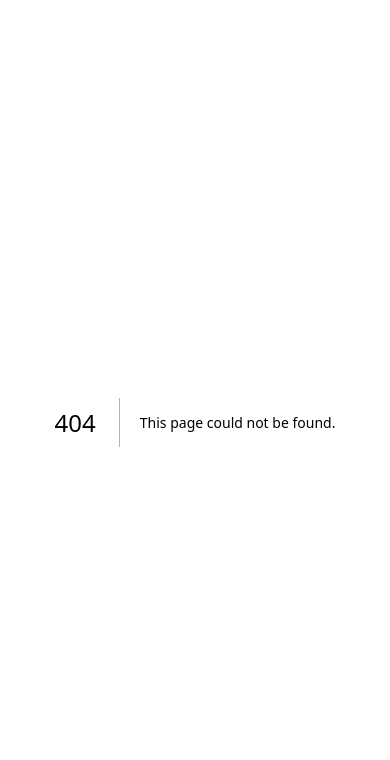
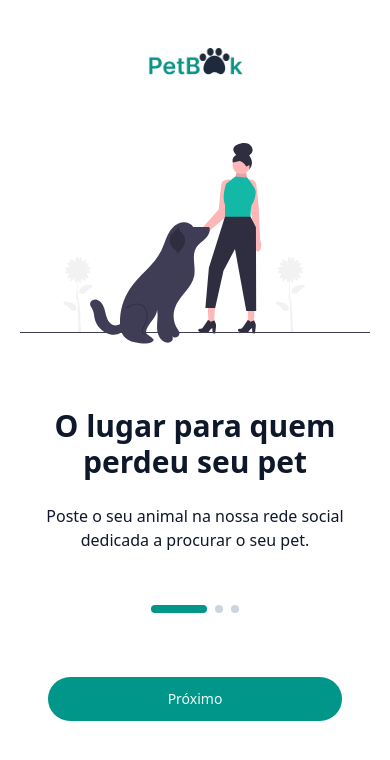
Before and after one commit to caiorosa-dev/pet-book, a Next.js app: page /welcome in a window 390 px wide. Before the commit this address had no page. Shown: the top 760 px of the page. Built offline with nearby package versions, Linux system fonts and the light colour scheme.

Commit message:
feat: file structure refreshed and added mobile nav component

```diff
--- a/src/app/(app)/layout.tsx
+++ b/src/app/(app)/layout.tsx
@@ -1,6 +1,22 @@
+import { headers } from 'next/headers'
+import { redirect } from 'next/navigation'
+
 import { FullScreenPage } from '@/components/layout/full-screen-page'
+import { auth } from '@/lib/auth'
 
-export default function AppLayout({ children }: { children: React.ReactNode }) {
+export default async function AppLayout({
+  children,
+}: {
+  children: React.ReactNode
+}) {
+  const authSession = await auth.api.getSession({
+    headers: await headers(),
+  })
+
+  if (!authSession) {
+    redirect('/welcome')
+  }
+
   return (
     <FullScreenPage inApp className="flex justify-center items-center">
       {children}
--- /dev/null
+++ b/src/app/(app)/page.tsx
@@ -0,0 +1,3 @@
+export default function AppPage() {
+  return <div>App</div>
+}
--- a/src/app/(home)/layout.tsx
+++ b/src/app/(public)/layout.tsx
@@ -1,12 +1,14 @@
 import { FullScreenPage } from '@/components/layout/full-screen-page'
+import { Logo } from '@/components/misc/logo'
 
-export default function HomeLayout({
+export default function PublicLayout({
   children,
 }: {
   children: React.ReactNode
 }) {
   return (
     <FullScreenPage className="flex justify-center items-center">
+      <Logo className="absolute top-12 left-1/2 -translate-x-1/2" />
       {children}
     </FullScreenPage>
   )
--- a/src/app/(app)/login/page.tsx
+++ b/src/app/(public)/login/page.tsx
@@ -2,12 +2,12 @@
 
 import Link from 'next/link'
 import { useRouter } from 'next/navigation'
-import { signIn } from 'next-auth/react'
 import { useState } from 'react'
 
 import { Button } from '@/components/ui/button'
 import { Input } from '@/components/ui/input'
 import { Label } from '@/components/ui/label'
+import { authClient } from '@/lib/auth-client'
 
 export default function LoginPage() {
   const router = useRouter()
@@ -22,11 +22,21 @@ export default function LoginPage() {
     setIsLoading(true)
 
     try {
-      const result = await signIn('credentials', {
-        email,
-        password,
-        redirect: false,
-      })
+      const result = await authClient.signIn.email(
+        {
+          email,
+          password,
+          callbackURL: '/',
+        },
+        {
+          onRequest: () => setIsLoading(true),
+          onSuccess: () => {
+            setIsLoading(false)
+            router.push('/')
+            router.refresh()
+          },
+        },
+      )
 
       if (result?.error) {
         setError('Invalid email or password')
--- a/src/app/(app)/register/page.tsx
+++ b/src/app/(public)/register/page.tsx
@@ -43,7 +43,7 @@ export default function RegisterPage() {
         email,
         password,
         name,
-        callbackURL: '/dashboard',
+        callbackURL: '/',
       },
       {
         onRequest: () => setIsLoading(true),
--- a/src/app/(home)/page.tsx
+++ b/src/app/(public)/welcome/page.tsx
@@ -1,6 +1,5 @@
 import Link from 'next/link'
 
-import { Logo } from '@/components/misc/logo'
 import { Button } from '@/components/ui/button'
 import {
   Carousel,
@@ -15,7 +14,6 @@ import WelcomeCarouselItem from './_components/welcome-carousel-item'
 export default function Home() {
   return (
     <>
-      <Logo className="absolute top-12 left-1/2 -translate-x-1/2" />
       <div className="max-w-xl w-full py-12 px-4 mt-4">
         <Carousel>
           <CarouselContent>
@@ -56,7 +54,7 @@ export default function Home() {
             </CarouselControlledShowComponent>
             <CarouselControlledShowComponent last={true}>
               <Link href="/login" className="w-full">
-                <Button variant="secondary" className="w-full" size="rounded">
+                <Button variant="muted" className="w-full" size="rounded">
                   Já tenho uma conta
                 </Button>
               </Link>
--- a/src/app/globals.css
+++ b/src/app/globals.css
@@ -46,8 +46,8 @@
 :root {
   --radius: 0.75rem;
   --background: oklch(1 0 0);
-  --foreground: oklch(0.129 0.042 264.695);
-  --card: oklch(1 0 0);
+  --foreground: oklch(20.8% 0.042 265.755);
+  --card: oklch(98.4% 0.003 247.858);
   --card-foreground: oklch(0.129 0.042 264.695);
   --popover: oklch(1 0 0);
   --popover-foreground: oklch(0.129 0.042 264.695);
@@ -55,10 +55,10 @@
   --primary-foreground: oklch(98.4% 0.014 180.72);
   --secondary: oklch(0.968 0.007 247.896);
   --secondary-foreground: oklch(0.208 0.042 265.755);
-  --muted: oklch(0.968 0.007 247.896);
-  --muted-foreground: oklch(0.554 0.046 257.417);
-  --accent: oklch(0.968 0.007 247.896);
-  --accent-foreground: oklch(0.208 0.042 265.755);
+  --muted: oklch(27.9% 0.041 260.031);
+  --muted-foreground: oklch(1 0 0);
+  --accent: oklch(92.9% 0.013 255.508);
+  --accent-foreground: oklch(37.2% 0.044 257.287);
   --destructive: oklch(0.577 0.245 27.325);
   --border: oklch(0.929 0.013 255.508);
   --input: oklch(0.929 0.013 255.508);
--- /dev/null
+++ b/src/components/layout/mobile-nav.tsx
@@ -0,0 +1,51 @@
+import { GlobeIcon, Home, PlusCircleIcon, SearchIcon, User } from 'lucide-react'
+import Link from 'next/link'
+
+import { cn } from '@/lib/utils'
+
+type MobileNavProps = {
+  className?: string
+}
+
+type MobileNavLinkProps = {
+  href: string
+  exact?: boolean
+  icon: React.ElementType
+}
+
+function MobileNavLink({ href, icon: Icon, exact }: MobileNavLinkProps) {
+  const isActive = exact
+    ? window.location.pathname === href
+    : window.location.pathname.startsWith(href)
+
+  return (
+    <li
+      className={`group rounded-md w-12 h-12 flex justify-center items-center ${isActive ? 'bg-primary' : 'bg-transparent'}`}
+    >
+      <Link
+        href={href}
+        className={`flex items-center justify-center ${isActive ? 'text-primary-foreground' : 'text-muted-foreground hover:text-primary'}`}
+      >
+        <Icon
+          className={`h-5 w-5 ${isActive ? 'text-primary-foreground' : 'group-hover:text-primary'}`}
+        />
+      </Link>
+    </li>
+  )
+}
+
+export function MobileNav({ className }: MobileNavProps) {
+  return (
+    <nav
+      className={cn('w-full bg-slate-100 dark:bg-slate-900 py-1', className)}
+    >
+      <ul className="flex justify-around items-center max-w-xl w-full mx-auto">
+        <MobileNavLink href="/" icon={Home} exact />
+        <MobileNavLink href="/" icon={SearchIcon} />
+        <MobileNavLink href="/" icon={PlusCircleIcon} />
+        <MobileNavLink href="/" icon={GlobeIcon} />
+        <MobileNavLink href="/" icon={User} />
+      </ul>
+    </nav>
+  )
+}
--- a/src/components/ui/button.tsx
+++ b/src/components/ui/button.tsx
@@ -16,6 +16,7 @@ const buttonVariants = cva(
           'border border-input bg-background hover:bg-accent hover:text-accent-foreground',
         secondary:
           'bg-secondary text-secondary-foreground hover:bg-secondary/80',
+        muted: 'bg-muted text-muted-foreground hover:bg-muted/80',
         ghost: 'hover:bg-accent hover:text-accent-foreground',
         link: 'text-primary underline-offset-4 hover:underline',
       },
```
Also changed, not shown: src/app/(public)/welcome/_components/welcome-carousel-item.tsx (renamed from src/app/(home)/_components/welcome-carousel-item.tsx).
